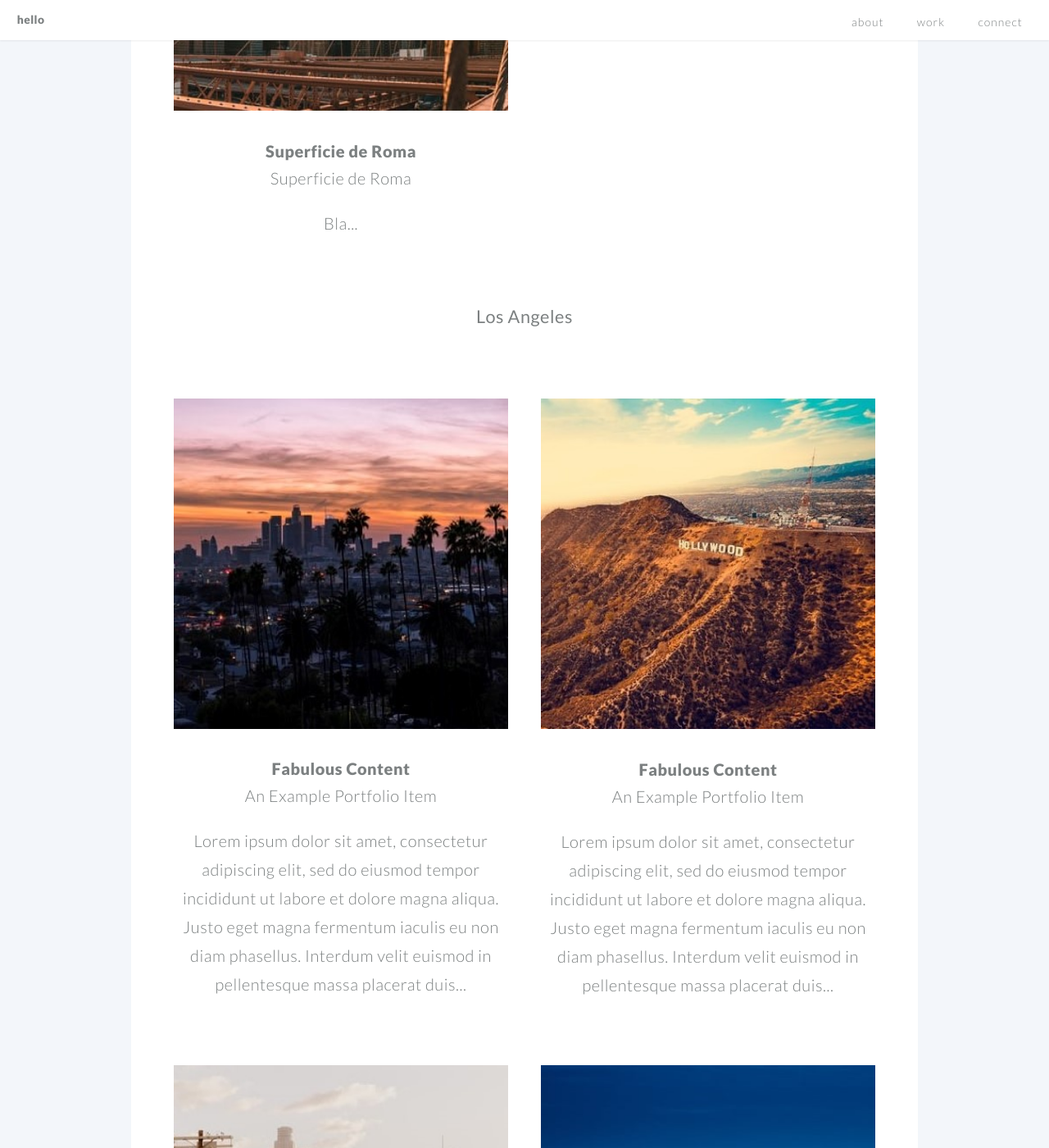
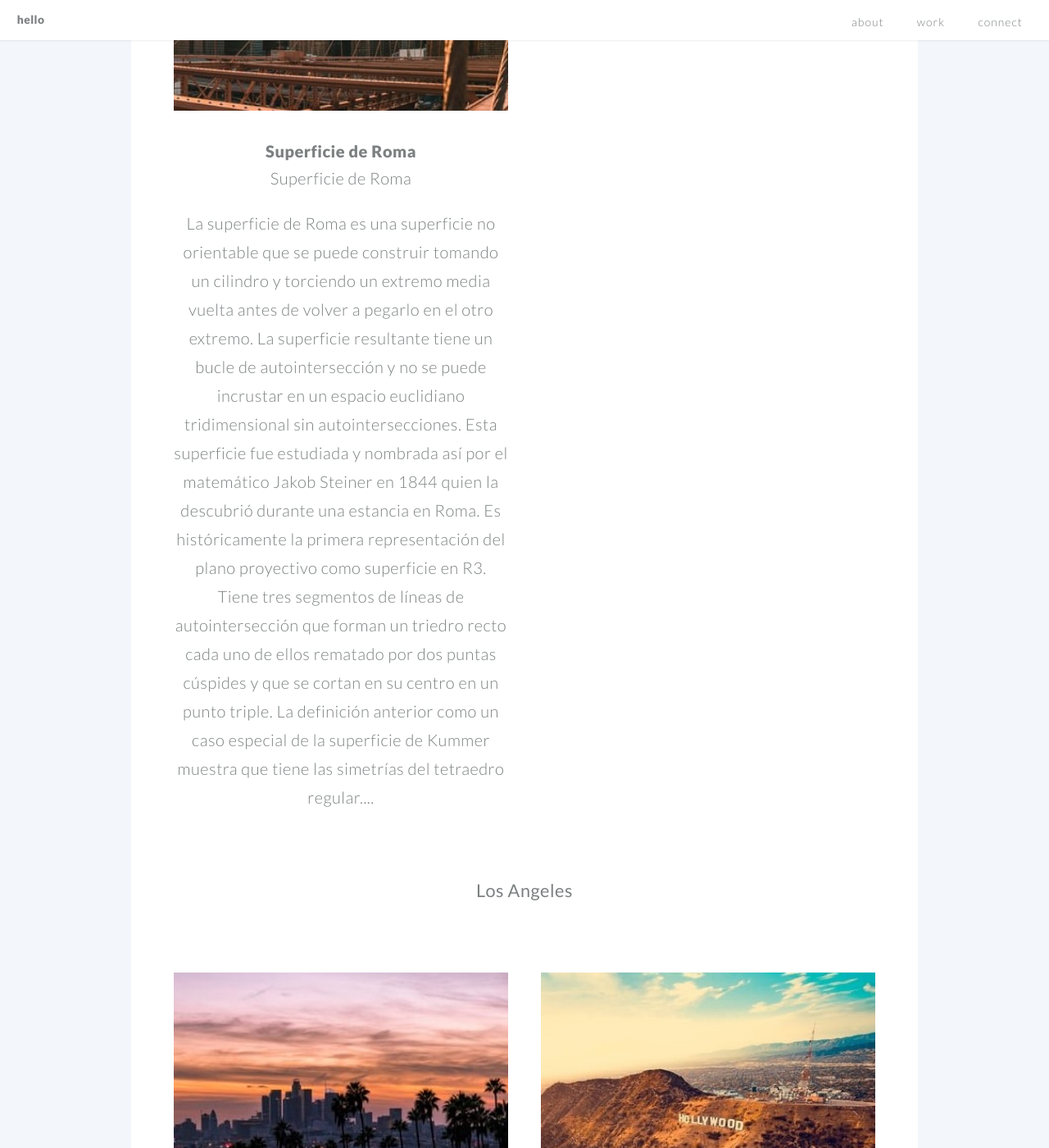
Before and after one commit to bestiario/bestiario.github.io, a Jekyll site: the page built from index.md, in a window 1280 px wide and 1400 px high, scrolled down 5124 px. Shown: the whole window at 82% size. Built offline with Jekyll 4.4.1, drawn with Linux system fonts in a browser that asks for light colours.

Commit message:
Update example8.html

```diff
--- a/_includes/example8.html
+++ b/_includes/example8.html
@@ -1,3 +1,3 @@
 <h1><a href="#">Superficie de Roma</a></h1>
 <h2>Superficie de Roma<h2>
-<p>Bla...</p>
+<p>La superficie de Roma es una superficie no orientable que se puede construir tomando un cilindro y torciendo un extremo media vuelta antes de volver a pegarlo en el otro extremo. La superficie resultante tiene un bucle de autointersección y no se puede incrustar en un espacio euclidiano tridimensional sin autointersecciones. Esta superficie fue estudiada y nombrada así por el matemático Jakob Steiner en 1844 quien la descubrió durante una estancia en Roma. Es históricamente la primera representación del plano proyectivo como superficie en R3. Tiene tres segmentos de líneas de autointersección que forman un triedro recto cada uno de ellos rematado por dos puntas cúspides y que se cortan en su centro en un punto triple. La definición anterior como un caso especial de la superficie de Kummer muestra que tiene las simetrías del tetraedro regular....</p>
```
